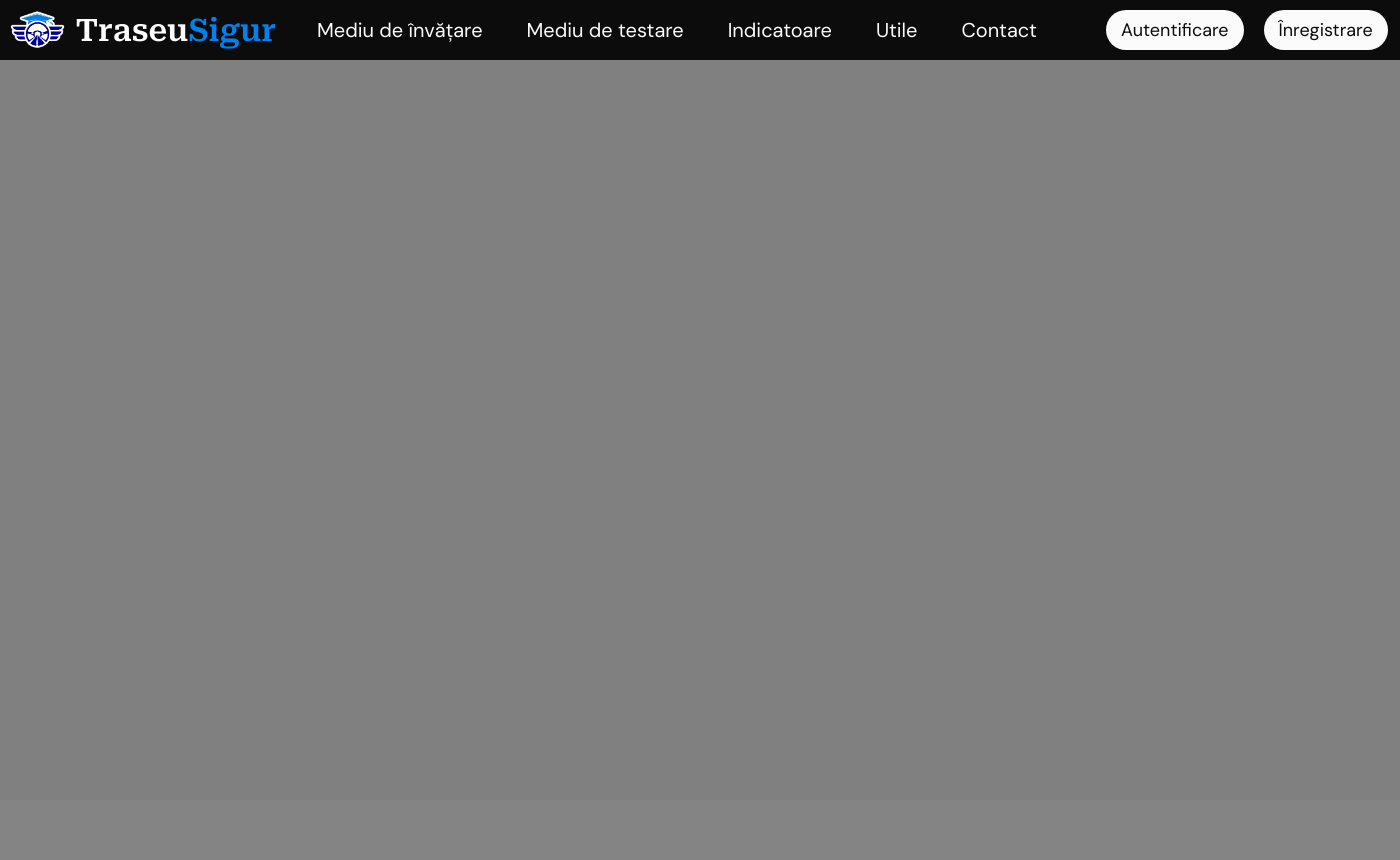
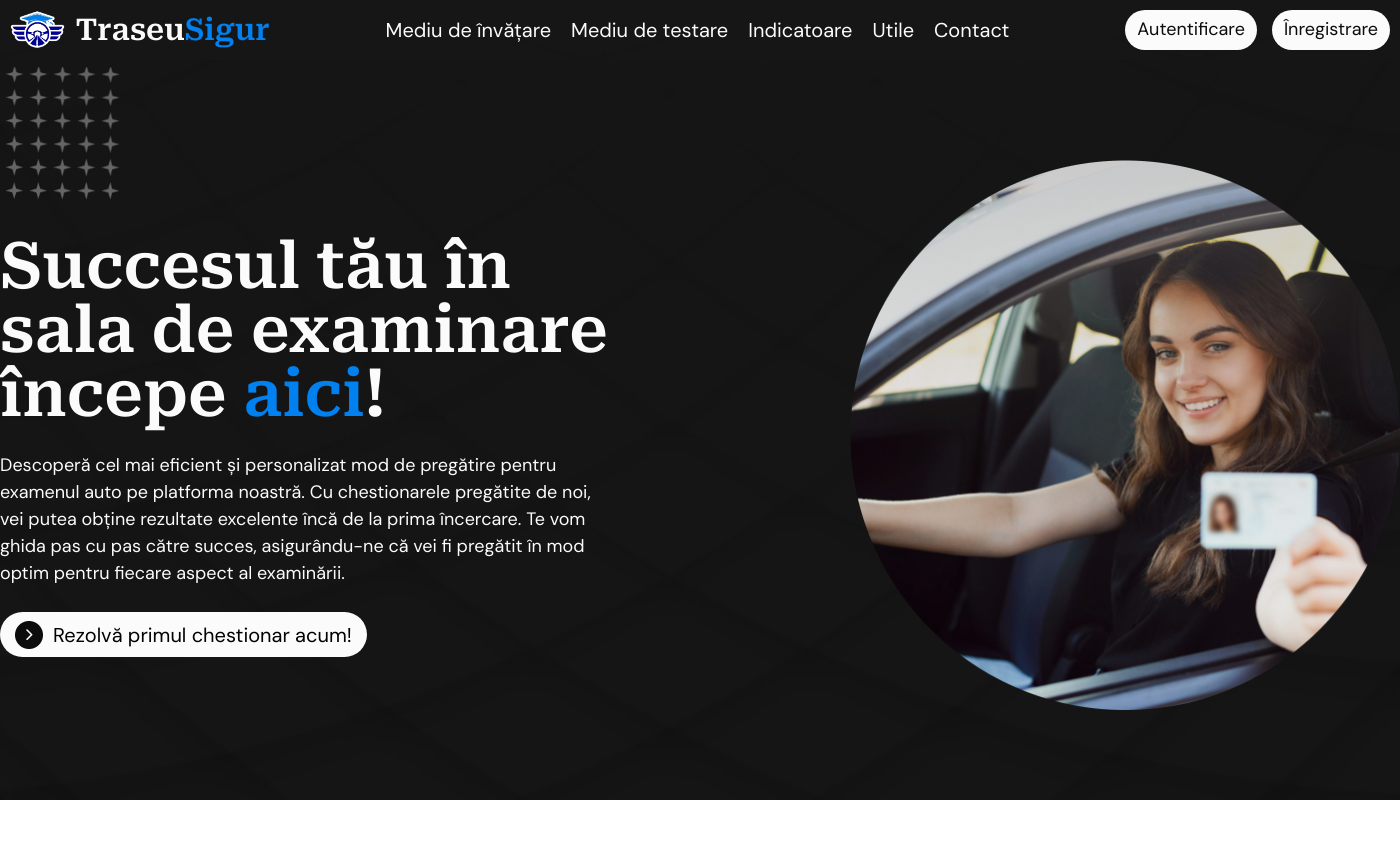
Before and after one commit to DenisaAndreea21/Licenta-Site-Teste-Auto, a PHP site: page / in a window 1400 px wide. Before the commit the page ends 60 px from the top, so only its background shows below. Run offline with PHP 8.4, Linux system fonts and the light colour scheme.

Commit message:
2nd commit - first page

```diff
--- /dev/null
+++ b/css/index.css
@@ -0,0 +1,93 @@
+html, body{
+    height: 100%;
+    width: 100%;
+    margin: 0;
+}
+
+.BG{
+    width: 100%;
+    height: 100vh;
+    background-color: var(--kindOfBlack);
+    background-image: url(../img/BG.png), url(../img/ornament.png);
+    background-size: cover, 15vh auto;
+    background-repeat: no-repeat, no-repeat;
+    background-position: center, left 10%;
+}
+
+.wrapper-index{
+    width: 1400px;
+    height: 100%;
+    margin: 0 auto;
+}
+
+main{
+    width: 100%;
+    height: 100vh;
+    display: flex;
+    justify-content: space-between;
+    position: relative;
+}
+
+.main-intro{
+    margin-top: 175px;
+    width: fit-content;
+    height: fit-content;
+    display: flex;
+    flex-direction: column;
+    gap: 25px;
+}
+
+.main-intro h2{
+    width: 610px;
+    color: var(--kindOfWhite);
+    font-family: "Roboto Serif", serif;
+    font-weight: 600;
+    font-size: 6.4rem;
+    line-height: 1;
+}
+
+.main-intro h2 span{
+    color: var(--lightBlue);
+}
+
+.main-intro h3{
+    width: 610px;
+    color: var(--kindOfWhite);
+    font-size: 1.8rem;
+    font-weight: 400;
+}
+
+.main-intro button{
+    border-radius: 40px;
+    background-color: var(--kindOfWhite);
+    height: 45px;
+    width: fit-content;
+}
+
+.main-intro button a{
+    display: flex;
+    align-items: center;
+}
+
+.main-intro button a img{
+    width: 28px;
+    height: 28px;
+    margin: 0 5px 0 15px;
+}
+
+.main-intro button a h1{
+    font-size: 2rem;
+    font-weight: 400;
+    padding: 0 15px 0 5px;
+}
+
+.main-intro button a:hover{
+    cursor: pointer;
+    color: var(--lightBlue);
+}
+
+.img-portrait{
+    margin-top: 100px;
+    width: 550px;
+    height: 550px;
+}
--- a/css/main.css
+++ b/css/main.css
@@ -1,36 +1,62 @@
-body {
-    background-color: gray;
+:root{
+    --lightBlue: #0181EF;
+    --kindOfBlack: #0C0C0C;
+    --kindOfWhite: #FBFBFB;
+    font-size: 62.5%;
+}
+
+h1{
+    font-size: 2.8rem;
+    font-family: "DM Sans", sans-serif;
+    font-weight: 600;
+    line-height: 1.6;
+}
+
+h2{
+    font-size: 2.5rem;
+    font-family: "DM Sans", sans-serif;
+    font-weight: 600;
+    line-height: 1.5;
+}
+
+h3{
+    font-size: 2.2rem;
+    font-family: "DM Sans", sans-serif;
+    font-weight: 600;
+    line-height: 1.5;
+}
+
+p{
+    font-size: 1rem;
+    font-family: "DM Sans", sans-serif;
+    font-weight: 400;
+    line-height: 1.75;
 }
 
 a{
     cursor: pointer;
+    font-size: 1rem;
+    font-family: "DM Sans", sans-serif;
+    font-weight: 400;
+    line-height: 1.75;
 }
 
 .header-home{
     background-color: #0C0C0C;
-    /*margin-left: 260px;*/
-    width: 100%;
+    background-image: url(../img/BG.png);
+    width: 1400px;
     height: 60px;
     justify-content: space-between;
     display: flex;
 }
 
 .header-home-logo{
-    width: 248px;
+    width:fit-content;
     height: 100%;
-    padding-left: 10px;
+    padding: 0 10px;
     align-self: center;
     column-gap: 10px;
     display: flex;
-}
-
-.header-home-logo:hover{
-    .header-home-logo-Traseu{
-        font-size: 31px;
-    }
-    .header-home-logo-Sigur{
-        font-size: 31px;
-    }
 }
 
 .header-home-logo img{
@@ -40,24 +66,24 @@ a{
 }
 
 .header-home-logo div{
-    font-size: 30px;
+    font-size: 3rem;
     font-weight: 600;
-    width: 183px;
+    width: fit-content;
     align-self: center;
     font-family: "Roboto Serif", serif;
     display: flex;
 }
 
 .header-home-logo-Traseu{
-    color: #fff;
+    color: var(--kindOfWhite);
 }
 
 .header-home-logo-Sigur{
-    color: #0181EF;
+    color: var(--lightBlue);
 }
 
 .header-home-nav{
-    width: 764px;
+    width: fit-content;
     height: 100%;
 }
 
@@ -67,9 +93,9 @@ a{
 }
 
 .header-home-nav ul li a{
-    padding: 0 22px;
-    color: #FBFBFB;
-    font-size: 20px;
+    padding: 0 10px;
+    color: var(--kindOfWhite);
+    font-size: 2rem;
     font-family: "DM Sans", sans-serif;
     font-weight: 400;
     line-height: 60px;
@@ -78,32 +104,35 @@ a{
 }
 
 .header-home-nav ul li a:hover{
-    color: #0181EF;
+    color: var(--lightBlue);
 }
 
 .header-home-buttons{
-    width: 294px;
-    height: 40px;
-    column-gap: 20px;
-    align-self: center;
+    width: fit-content;
+    height: 100%;
+    column-gap: 15px;
+    padding: 0 10px;
+    align-items: center;
     display: flex;
 }
 
 .header-home-buttons button{
-    color: #0C0C0C;
+    border-radius: 36px;
+    background-color: var(--kindOfWhite);
+    display: block;
+    height: 40px;
+}
+
+.header-home-buttons button p{
+    padding: 0 12px;
+    color: var(--kindOfBlack);
     font-family: "DM Sans", sans-serif;
     font-weight: 400;
-    font-size: 18px;
-    padding: 8px 15px;
-    border-radius: 36px;
-    border: none;
-    outline: none;
-    background-color: #FBFBFB;
-    display: block;
-    height: 100%;
+    font-size: 1.8rem;
+    align-self: center;
 }
 
-.header-home-buttons button:hover{
+.header-home-buttons button:hover p{
     cursor: pointer;
-    color: #0181EF;
+    color: var(--lightBlue);
 }
--- a/index.html
+++ b/index.html
@@ -7,14 +7,21 @@
     <title>TraseuSigur Chestionare Auto</title>
     <link rel="preconnect" href="https://fonts.googleapis.com">
     <link rel="preconnect" href="https://fonts.gstatic.com" crossorigin>
-    <link href="https://fonts.googleapis.com/css2?family=Roboto+Serif:ital,opsz,wght@0,8..144,100..900;1,8..144,100..900&display=swap" rel="stylesheet">
-    <link href="https://fonts.googleapis.com/css2?family=DM+Sans:ital,opsz,wght@0,9..40,100..1000;1,9..40,100..1000&display=swap" rel="stylesheet">
+    <link
+        href="https://fonts.googleapis.com/css2?family=Roboto+Serif:ital,opsz,wght@0,8..144,100..900;1,8..144,100..900&display=swap"
+        rel="stylesheet">
+    <link
+        href="https://fonts.googleapis.com/css2?family=DM+Sans:ital,opsz,wght@0,9..40,100..1000;1,9..40,100..1000&display=swap"
+        rel="stylesheet">
     <link rel="stylesheet" href="css/reset.css">
     <link rel="stylesheet" href="css/main.css">
+    <link rel="stylesheet" href="css/index.css">
 </head>
 
 <body>
-
+    <div class="BG">
+        <div class="wrapper-index">
+            <!-- HEADER -->
             <header class="header-home">
 
                 <a href="index.html">
@@ -38,11 +45,33 @@
                 </nav>
 
                 <div class="header-home-buttons">
-            <button class="pill" type="button">Autentificare</button>
-            <button class="pill" type="button">Înregistrare</button>
+                    <button class="pill" type="button">
+                        <p>Autentificare</p>
+                    </button>
+                    <button class="pill" type="button">
+                        <p>Înregistrare</p>
+                    </button>
                 </div>
 
             </header>
+
+            <!-- MAIN SECTION-->
+            <main>
+                <div class="main-intro">
+                    <h2>Succesul tău în sala de examinare începe <span>aici</span>!</h2>
+                    <h3>Descoperă cel mai eficient și personalizat mod de pregătire pentru examenul auto pe platforma
+                        noastră. Cu chestionarele pregătite de noi, vei putea obține rezultate excelente încă de la
+                        prima încercare. Te vom ghida pas cu pas către succes, asigurându-ne că vei fi pregătit în mod
+                        optim pentru fiecare aspect al examinării.</h3>
+                    <button><a href="#"><img src="img/sagetica.png" alt="right arrow image">
+                            <h1>Rezolvă primul chestionar acum!</h1>
+                        </a>
+                    </button>
+                </div>
+                <img src="img/portrait.png" alt="image of a woman holding a driving license" class="img-portrait">
+            </main>
+        </div>
+    </div>
 </body>
 
 </html>
```
Also changed, not shown: css/a.css (deleted), img/BG.png (added), img/ornament.png (added), img/portrait.png (added), img/sagetica.png (added). Lines whose indentation alone changed are shown as unchanged.
